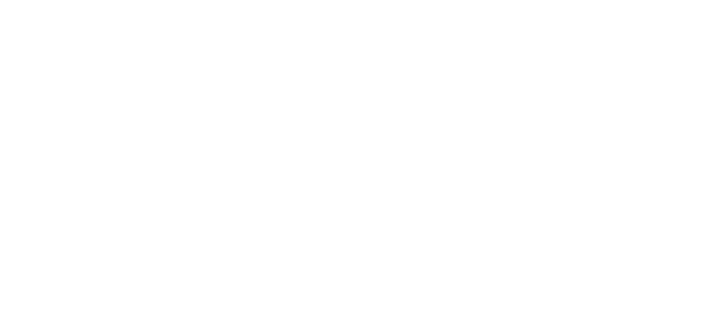
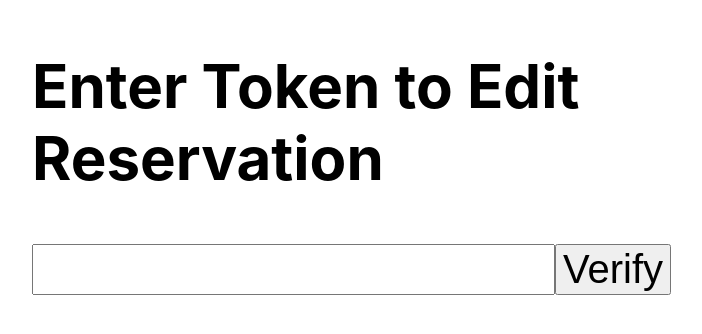
Before and after one commit to staridorde/reservio, a React (Create React App) app in the folder client/: page /edit-reservation in a window 1280 px wide. Before the commit this address had no page. Shown: the top 334 px of the page, without its empty margins (224-926 px from the left). Built offline with nearby package versions, Linux system fonts and the light colour scheme.

Commit message:
Add edit reservation page, and enable editing of number of tickets on reservation

```diff
--- a/client/src/App.tsx
+++ b/client/src/App.tsx
@@ -2,6 +2,8 @@ import React from 'react'
 import { Route, Routes } from 'react-router-dom'
 import Home from './pages/Home'
 import Reserve from './pages/Reserve'
+import EditReservation from './pages/EditReservation'
+
 
 import './App.css'
 
@@ -12,6 +14,7 @@ class App extends React.Component {
         <Routes>
           <Route path='/' element={<Home/>} />
           <Route path='/reservation' element={<Reserve/>} />
+          <Route path='/edit-reservation' element={<EditReservation />} />
         </Routes>
       </div>
     )
--- /dev/null
+++ b/client/src/pages/EditReservation.tsx
@@ -0,0 +1,108 @@
+import React, { useState } from 'react'
+
+const EditReservation = () => {
+  const [token, setToken] = useState('')
+  const [reservation, setReservation] = useState<any>()
+  const [loading, setLoading] = useState(false)
+  const [error, setError] = useState('')
+  const [formData, setFormData] = useState({
+    numberOfTickets: '',
+    // other fields
+  })
+
+  const handleTokenChange = (e:any) => {
+    setToken(e.target.value)
+  }
+
+  const handleVerifyToken = async () => {
+    setLoading(true)
+    setError('')
+    fetch(`http://localhost:8001/reservation/withToken?token=${token}`, {
+        headers: {
+            'Content-Type': 'application/json'
+        }
+    })
+        .then(response => response.json())
+        .then(data => {
+            setReservation(data)
+            setFormData({
+                numberOfTickets: data.numberOfTickets,
+                // other fields
+            })
+        })
+        .catch(error => {
+            setError('Invalid token or error fetching reservation.')
+        })
+        .finally(() => {
+            setLoading(false)
+        })
+  }
+
+  const handleChange = (e:any) => {
+    const { name, value } = e.target
+    setFormData((prevData) => ({ ...prevData, [name]: value }))
+  }
+
+  const handleSave = async () => {
+    setLoading(true)
+    setError('')
+    fetch(`http://localhost:8001/reservation`, {
+        method: 'PUT',
+        headers: {
+            'Content-Type': 'application/json'
+        },
+        body: JSON.stringify({
+            reservationId: reservation._id,
+            updates: formData
+        })
+    })
+        .then(response => response.json())
+        .then(data => {
+            alert('Reservation updated successfully')
+        })
+        .catch(error => {
+            setError('Error updating reservation.')
+        })
+        .finally(() => {
+            setLoading(false)
+        })
+  }
+
+  return (
+    <div>
+      {!reservation ? (
+        <div style={{fontSize: '40px'}}>
+          <h2>Enter Token to Edit Reservation</h2>
+          <input type="text" style={{fontSize: '40px'}} value={token} onChange={handleTokenChange} />
+          <button onClick={handleVerifyToken} style={{fontSize: '40px'}} disabled={loading}>
+            Verify
+          </button>
+          {error && <p style={{ color: 'red' }}>{error}</p>}
+        </div>
+      ) : (
+        <div>
+          <h2>Edit Reservation</h2>
+          <form>
+            <div>
+              <label>Number of Tickets</label>
+              <input
+                type="number"
+                name="numberOfTickets"
+                value={formData.numberOfTickets}
+                onChange={handleChange}
+                style={{fontSize: '40px'}}
+              />
+            </div>
+            {/* other fields */}
+            <button type="button" style={{fontSize: '40px'}} onClick={handleSave} disabled={loading}>
+              Save
+            </button>
+          </form>
+          {error && <p style={{ color: 'red' }}>{error}</p>}
+        </div>
+      )}
+    </div>
+  )
+}
+
+export default EditReservation
--- a/client/src/pages/Home.tsx
+++ b/client/src/pages/Home.tsx
@@ -1,14 +1,23 @@
 import React from 'react'
 import ConcertContainer from '../containers/ConcertContainer'
+import { useNavigate } from 'react-router-dom'
 
-class Home extends React.Component {
-  render() {
-    return (
+const Home: React.FC = () => {
+  const navigate = useNavigate()
+
+  const openEditReservationScreen = () => {
+    navigate('/edit-reservation')
+  }
+
+  return (
+    <div>
+      <ConcertContainer />
       <div>
-        <ConcertContainer />
+        <p>Already have reservation and want to edit it?</p>
+        <button style={{fontSize: '40px'}} onClick={openEditReservationScreen}>Click here</button>
       </div>
-    )
-  }
+    </div>
+  )
 }
 
 export default Home
```
